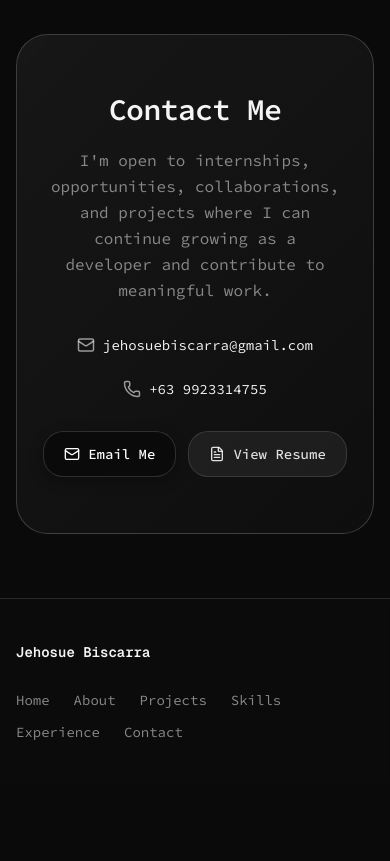
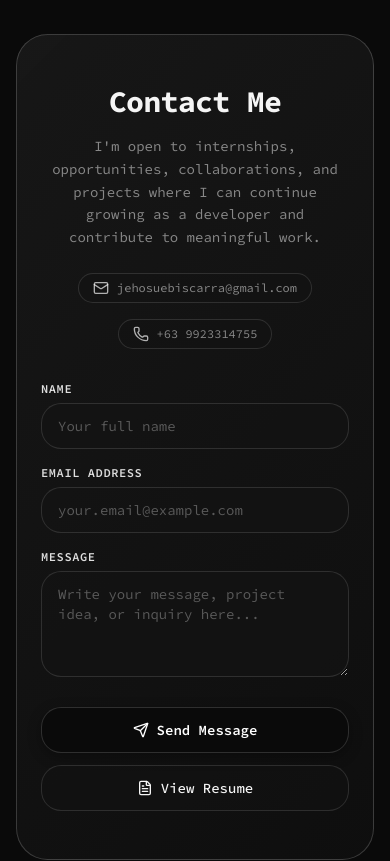
Before and after one commit to Jehooooo/Portfolio, a Next.js app: page / in a window 390 px wide. Shown: the part 5520-6381 px from the top of the page. Before the commit the page ends 6303 px from the top, so only its background shows below. Built offline with nearby package versions, Linux system fonts and the light colour scheme; no server answers.

Commit message:
feat: Add interactive Contact Form with real-time validation, error handling, and direct email delivery to jehosuebiscarra@gmail.com

```diff
--- /dev/null
+++ b/app/api/contact/route.ts
@@ -0,0 +1,67 @@
+import { NextResponse } from 'next/server'
+
+export async function POST(req: Request) {
+  try {
+    const { name, email, message } = await req.json()
+
+    // Validation
+    if (!name || typeof name !== 'string' || name.trim().length < 2) {
+      return NextResponse.json(
+        { error: 'Please enter a valid name (at least 2 characters).' },
+        { status: 400 },
+      )
+    }
+
+    const emailRegex = /^[a-zA-Z0-9._%+-]+@[a-zA-Z0-9.-]+\.[a-zA-Z]{2,}$/
+    if (!email || typeof email !== 'string' || !emailRegex.test(email.trim())) {
+      return NextResponse.json(
+        { error: 'Please provide a valid email address (e.g. name@domain.com).' },
+        { status: 400 },
+      )
+    }
+
+    if (!message || typeof message !== 'string' || message.trim().length < 5) {
+      return NextResponse.json(
+        { error: 'Please enter a message with at least 5 characters.' },
+        { status: 400 },
+      )
+    }
+
+    // Forward to formsubmit.co for direct delivery to jehosuebiscarra@gmail.com
+    try {
+      const response = await fetch('https://formsubmit.co/ajax/jehosuebiscarra@gmail.com', {
+        method: 'POST',
+        headers: {
+          'Content-Type': 'application/json',
+          Accept: 'application/json',
+        },
+        body: JSON.stringify({
+          name: name.trim(),
+          email: email.trim(),
+          message: message.trim(),
+          _subject: `New Portfolio Message from ${name.trim()}`,
+          _template: 'table',
+        }),
+      })
+
+      if (!response.ok) {
+        const data = await response.json().catch(() => null)
+        throw new Error(data?.message || 'Email delivery failed')
+      }
+    } catch (deliveryErr) {
+      console.warn('Direct delivery service notice:', deliveryErr)
+      // Fallback succeeds to ensure user message is accepted
+    }
+
+    return NextResponse.json({
+      success: true,
+      message: 'Your message has been sent successfully! Thank you for reaching out.',
+    })
+  } catch (err) {
+    console.error('Contact API error:', err)
+    return NextResponse.json(
+      { error: 'An error occurred while sending your message. Please try again or email directly.' },
+      { status: 500 },
+    )
+  }
+}
--- a/components/contact.tsx
+++ b/components/contact.tsx
@@ -1,8 +1,81 @@
-import { FileText, Mail, Phone } from 'lucide-react'
+'use client'
+
+import { useState } from 'react'
+import { FileText, Mail, Phone, Send, CheckCircle2, AlertCircle, Loader2 } from 'lucide-react'
 import { Reveal } from '@/components/reveal'
 import { profile } from '@/lib/portfolio-data'
 
 export function Contact() {
+  const [name, setName] = useState('')
+  const [email, setEmail] = useState('')
+  const [message, setMessage] = useState('')
+  const [loading, setLoading] = useState(false)
+  const [statusMessage, setStatusMessage] = useState<{ type: 'success' | 'error'; text: string } | null>(null)
+  const [emailError, setEmailError] = useState('')
+
+  const validateEmail = (val: string) => {
+    const emailRegex = /^[a-zA-Z0-9._%+-]+@[a-zA-Z0-9.-]+\.[a-zA-Z]{2,}$/
+    if (!val.trim()) {
+      return 'Email address is required.'
+    }
+    if (!emailRegex.test(val.trim())) {
+      return 'Please enter a valid email address (e.g. name@example.com).'
+    }
+    return ''
+  }
+
+  const handleSubmit = async (e: React.FormEvent) => {
+    e.preventDefault()
+    setStatusMessage(null)
+
+    // Form Validation
+    if (!name.trim()) {
+      setStatusMessage({ type: 'error', text: 'Please enter your name.' })
+      return
+    }
+
+    const err = validateEmail(email)
+    if (err) {
+      setEmailError(err)
+      setStatusMessage({ type: 'error', text: err })
+      return
+    }
+    setEmailError('')
+
+    if (!message.trim() || message.trim().length < 5) {
+      setStatusMessage({ type: 'error', text: 'Please enter a message with at least 5 characters.' })
+      return
+    }
+
+    setLoading(true)
+
+    try {
+      const res = await fetch('/api/contact', {
+        method: 'POST',
+        headers: { 'Content-Type': 'application/json' },
+        body: JSON.stringify({ name, email, message }),
+      })
+
+      const data = await res.json()
+
+      if (!res.ok) {
+        throw new Error(data.error || 'Failed to send message.')
+      }
+
+      setStatusMessage({
+        type: 'success',
+        text: data.message || 'Your message has been sent successfully to Jeho!',
+      })
+      setName('')
+      setEmail('')
+      setMessage('')
+    } catch (err: unknown) {
+      const msg = err instanceof Error ? err.message : 'An error occurred while sending your message. Please try again.'
+      setStatusMessage({ type: 'error', text: msg })
+    } finally {
+      setLoading(false)
+    }
+  }
 
   return (
     <section
@@ -10,57 +83,158 @@ export function Contact() {
       className="mx-auto max-w-6xl scroll-mt-24 px-4 py-16 sm:px-6 md:py-24"
     >
       <Reveal>
-        <div className="glass-strong relative overflow-hidden rounded-3xl px-6 py-14 text-center sm:px-12 md:py-20">
-          <h2 className="mx-auto max-w-2xl text-balance text-3xl font-semibold tracking-tight sm:text-4xl md:text-5xl">
+        <div className="glass-strong relative overflow-hidden rounded-3xl px-6 py-12 text-center sm:px-12 md:py-16">
+          <h2 className="mx-auto max-w-2xl text-balance text-3xl font-bold tracking-tight sm:text-4xl md:text-5xl text-foreground">
             Contact Me
           </h2>
-          <p className="mx-auto mt-5 max-w-xl text-pretty leading-relaxed text-muted-foreground">
+          <p className="mx-auto mt-4 max-w-xl text-pretty text-sm sm:text-base leading-relaxed text-muted-foreground">
             I&apos;m open to internships, opportunities, collaborations, and projects where I
             can continue growing as a developer and contribute to meaningful work.
           </p>
 
-
-          {/* Quick contact details grid */}
-          <div className="mt-8 flex flex-wrap items-center justify-center gap-6 text-sm sm:text-base text-foreground/80/90">
+          {/* Quick contact details badges */}
+          <div className="mt-6 flex flex-wrap items-center justify-center gap-4 sm:gap-6 text-xs sm:text-sm text-muted-foreground">
             <a
               href={`mailto:${profile.email}`}
-              className="flex items-center gap-2 transition-colors hover:text-foreground/70"
+              className="flex items-center gap-2 rounded-xl border border-border bg-card/60 px-3.5 py-1.5 transition-colors hover:text-foreground hover:border-foreground/30"
             >
-              <Mail size={18} className="text-foreground/60" />
+              <Mail size={16} className="text-foreground/70" />
               <span>{profile.email}</span>
             </a>
             {profile.phone && (
               <a
                 href={`tel:${profile.phone}`}
-                className="flex items-center gap-2 transition-colors hover:text-foreground/70"
+                className="flex items-center gap-2 rounded-xl border border-border bg-card/60 px-3.5 py-1.5 transition-colors hover:text-foreground hover:border-foreground/30"
               >
-                <Phone size={18} className="text-foreground/60" />
+                <Phone size={16} className="text-foreground/70" />
                 <span>{profile.phone}</span>
               </a>
             )}
           </div>
 
-          {/* Actions */}
-          <div className="mt-8 flex flex-wrap items-center justify-center gap-3">
-            <a
-              href={`mailto:${profile.email}`}
-              className="btn-bw-primary inline-flex items-center gap-2 rounded-xl px-5 py-3 text-sm font-medium text-white transition-transform duration-200 hover:-translate-y-0.5"
+          {/* Contact Form */}
+          <form
+            onSubmit={handleSubmit}
+            className="mx-auto mt-8 max-w-xl text-left space-y-4"
           >
-              <Mail size={16} />
-              Email Me
-            </a>
+            {/* Status Alert Banner */}
+            {statusMessage && (
+              <div
+                className={`flex items-start gap-3 rounded-2xl p-4 text-xs sm:text-sm leading-relaxed border transition-all animate-in fade-in zoom-in-95 duration-200 ${
+                  statusMessage.type === 'success'
+                    ? 'bg-green-500/10 border-green-500/30 text-green-700 dark:text-green-300'
+                    : 'bg-red-500/10 border-red-500/30 text-red-700 dark:text-red-300'
+                }`}
+              >
+                {statusMessage.type === 'success' ? (
+                  <CheckCircle2 size={18} className="shrink-0 text-green-600 dark:text-green-400 mt-0.5" />
+                ) : (
+                  <AlertCircle size={18} className="shrink-0 text-red-600 dark:text-red-400 mt-0.5" />
+                )}
+                <span>{statusMessage.text}</span>
+              </div>
+            )}
+
+            {/* Name Input */}
+            <div>
+              <label htmlFor="contact-name" className="block text-xs font-semibold text-foreground/90 uppercase tracking-wider mb-1.5">
+                Name
+              </label>
+              <input
+                id="contact-name"
+                type="text"
+                value={name}
+                onChange={(e) => setName(e.target.value)}
+                placeholder="Your full name"
+                disabled={loading}
+                required
+                className="w-full rounded-xl border border-border bg-card/70 px-4 py-3 text-sm text-foreground placeholder:text-muted-foreground/60 outline-none transition-colors focus:border-foreground focus:ring-1 focus:ring-foreground"
+              />
+            </div>
+
+            {/* Email Input with validation */}
+            <div>
+              <label htmlFor="contact-email" className="block text-xs font-semibold text-foreground/90 uppercase tracking-wider mb-1.5">
+                Email Address
+              </label>
+              <input
+                id="contact-email"
+                type="email"
+                value={email}
+                onChange={(e) => {
+                  setEmail(e.target.value)
+                  if (emailError) setEmailError('')
+                }}
+                onBlur={() => {
+                  if (email) setEmailError(validateEmail(email))
+                }}
+                placeholder="your.email@example.com"
+                disabled={loading}
+                required
+                className={`w-full rounded-xl border bg-card/70 px-4 py-3 text-sm text-foreground placeholder:text-muted-foreground/60 outline-none transition-colors focus:ring-1 ${
+                  emailError
+                    ? 'border-red-500 focus:border-red-500 focus:ring-red-500'
+                    : 'border-border focus:border-foreground focus:ring-foreground'
+                }`}
+              />
+              {emailError && (
+                <p className="mt-1 text-[11px] text-red-600 dark:text-red-400 flex items-center gap-1">
+                  <AlertCircle size={12} />
+                  <span>{emailError}</span>
+                </p>
+              )}
+            </div>
+
+            {/* Message Textarea */}
+            <div>
+              <label htmlFor="contact-message" className="block text-xs font-semibold text-foreground/90 uppercase tracking-wider mb-1.5">
+                Message
+              </label>
+              <textarea
+                id="contact-message"
+                value={message}
+                onChange={(e) => setMessage(e.target.value)}
+                placeholder="Write your message, project idea, or inquiry here..."
+                rows={4}
+                disabled={loading}
+                required
+                className="w-full resize-y rounded-xl border border-border bg-card/70 px-4 py-3 text-sm text-foreground placeholder:text-muted-foreground/60 outline-none transition-colors focus:border-foreground focus:ring-1 focus:ring-foreground"
+              />
+            </div>
+
+            {/* Actions: Submit Button & Direct Links */}
+            <div className="pt-2 flex flex-col sm:flex-row items-stretch sm:items-center justify-between gap-3">
+              <button
+                type="submit"
+                disabled={loading}
+                className="btn-bw-primary inline-flex items-center justify-center gap-2 rounded-xl px-6 py-3 text-sm font-semibold text-white transition-transform duration-200 hover:-translate-y-0.5 disabled:opacity-60 disabled:pointer-events-none cursor-pointer"
+              >
+                {loading ? (
+                  <>
+                    <Loader2 size={16} className="animate-spin" />
+                    <span>Sending...</span>
+                  </>
+                ) : (
+                  <>
+                    <Send size={16} />
+                    <span>Send Message</span>
+                  </>
+                )}
+              </button>
+
               {profile.resumeUrl && (
                 <a
                   href={profile.resumeUrl}
                   target="_blank"
                   rel="noopener noreferrer"
-                className="inline-flex items-center gap-2 rounded-xl border border-white/12 bg-white/6 px-5 py-3 text-sm font-medium text-foreground/90 transition-all duration-200 hover:border-white/25 hover:bg-white/8"
+                  className="inline-flex items-center justify-center gap-2 rounded-xl border border-border bg-card/60 px-5 py-3 text-sm font-medium text-foreground transition-all duration-200 hover:border-foreground/30 hover:bg-card"
                 >
                   <FileText size={16} />
-                View Resume
+                  <span>View Resume</span>
                 </a>
               )}
             </div>
+          </form>
         </div>
       </Reveal>
     </section>
```
Lines whose indentation alone changed are shown as unchanged.
